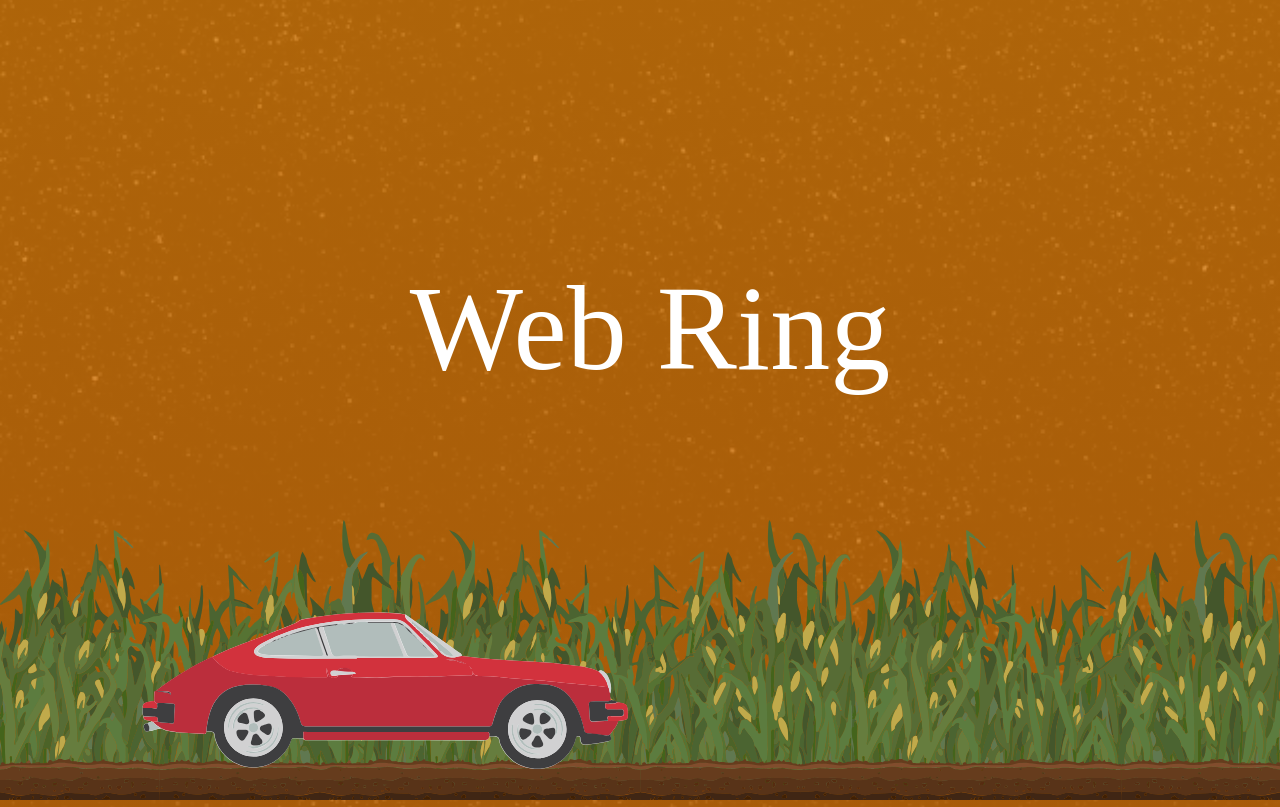
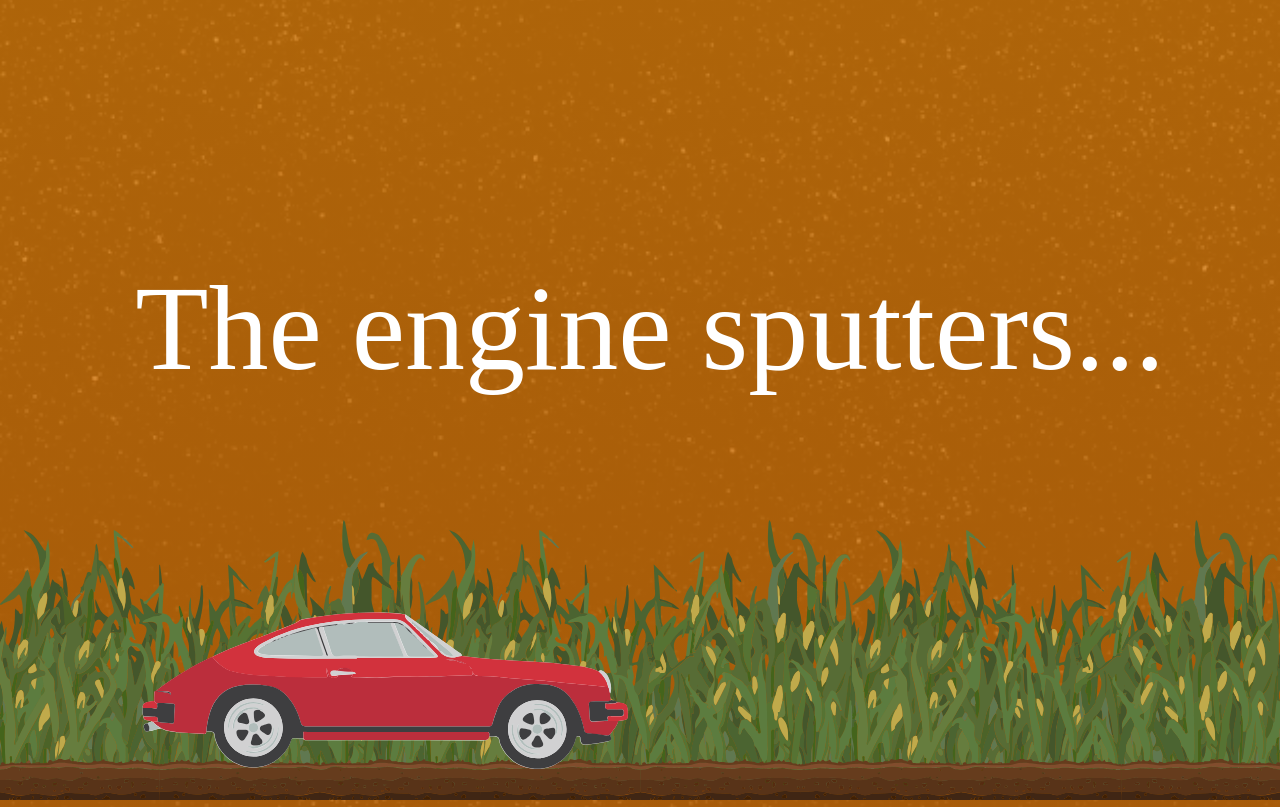
Before and after one commit to mlk224/WebRing, a plain HTML site: page index.html in a window 1280 px wide. Shown: the top 807 px of the page. Drawn offline with nearby package versions, Linux system fonts and the light colour scheme; a web font is replaced by a local one.

Commit message:
Update index.html

```diff
--- a/index.html
+++ b/index.html
@@ -18,7 +18,7 @@
     <img id="car" src="images\CarDriving.svg" />
 
     <div class="container">
-        <div class="Title">Web Ring</div>
+        <div class="Title">The engine sputters...</div>
 
         <div class="Time1">6:00 PM</div>
         <img class="Sidebar1L" src="images\field.svg" alt="Corn Fields">
@@ -79,7 +79,7 @@
             class="Figma"><button class="Figma">Figma</button></a>
         <a href="https://msh223.github.io/WebRing/" class="Previous"><button class="Previous">Previous</button></a>
         <a href="https://katiacarnevale.github.io/WebRing/" class="Next"><button class="Next">Next</button></a>
-        <br><br><br><br><br><br><br><br><br><br><br><br><br><br><br><br><br><br><br><br><br><br><br><br><br><br><br><br><br><br><br><br><br><br><br><br>
+        <br><br><br><br><br><br><br><br><br><br><br><br><br><br><br><br><br><br><br><br><br><br><br><br><br><br><br><br><br><br><br><br><br><br><br><br><br><br>
     </div>
 
     <script>
```
